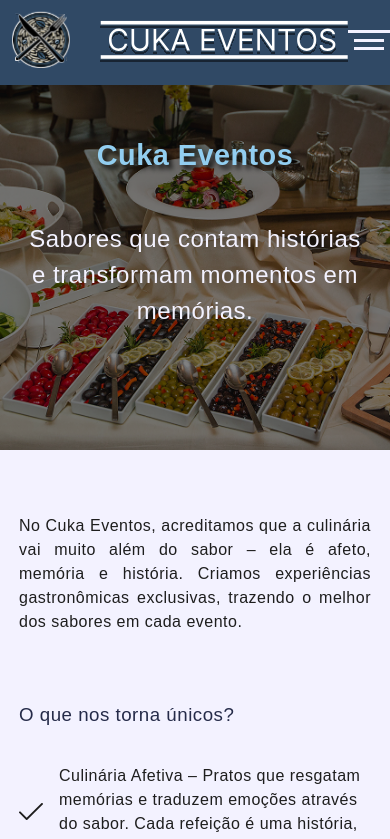
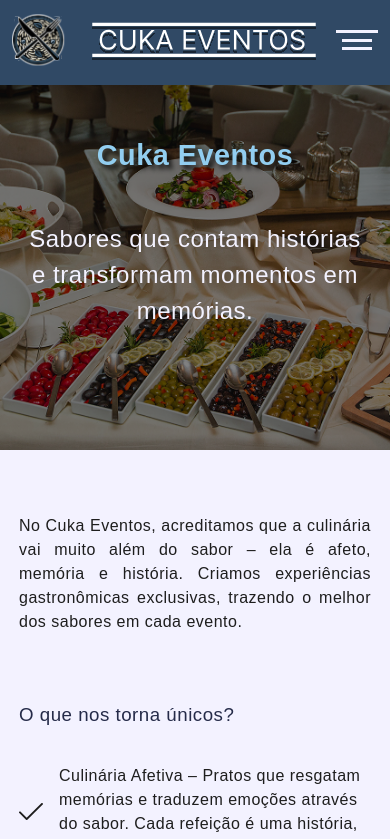
Before and after one commit to Luanquevedo/site-intitucional-next, a Next.js app: page / in a window 390 px wide. Shown: the top 839 px of the page. Built offline with nearby package versions, Linux system fonts and the light colour scheme; a web font is replaced by a local one.

Commit message:
atualizado logo para mobiel

```diff
--- a/src/components/nav/index.scss
+++ b/src/components/nav/index.scss
@@ -111,7 +111,7 @@
       justify-content: space-between;
       .logo img {
 
-        width: 21rem; // Ajuste específico para mobile
+        width: 19rem; // Ajuste específico para mobile
 
       }
 
```
